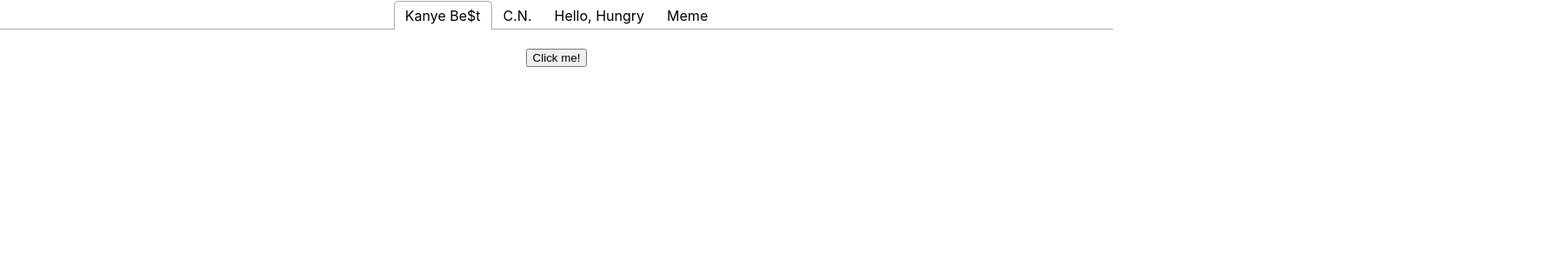
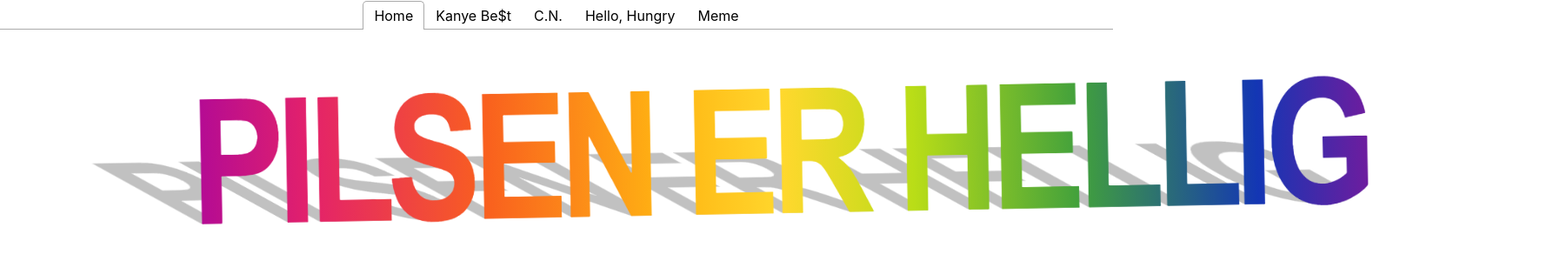
Before and after one commit to Glaum96/laeffa, a React (Create React App) app in the folder frontend/laeffa/: page / in a window 1280 px wide. Shown: the top 300 px of the page at 87% size, 1801 px wide, since content can reach past the window. Built offline with nearby package versions, Linux system fonts and the light colour scheme.

Commit message:
add home tab and word art

```diff
--- /dev/null
+++ b/frontend/laeffa/src/components/HomeTab.tsx
@@ -0,0 +1,9 @@
+import React from 'react'
+
+export function HomeTab() {
+    return (
+        <div>
+            <img alt="" src={process.env.PUBLIC_URL + '/wordart.png'} />
+        </div>
+    )
+}
--- a/frontend/laeffa/src/components/MainContent.tsx
+++ b/frontend/laeffa/src/components/MainContent.tsx
@@ -1,4 +1,4 @@
-import React from 'react'
+import { HomeTab } from './HomeTab';
 import { KanyeTab } from './KanyeTab';
 import { MemeTab } from './MemeTab';
 import { ChuckNorrisTab } from './ChuckNorrisTab';
@@ -11,12 +11,16 @@ export function MainContent() {
         <div >
             <Tabs>
                 <TabList>
+                    <Tab>Home</Tab>
                     <Tab>Kanye Be$t</Tab>
                     <Tab>C.N.</Tab>
                     <Tab>Hello, Hungry</Tab>
                     <Tab>Meme</Tab>
                 </TabList>
 
+                <TabPanel>
+                    <HomeTab />
+                </TabPanel>
                 <TabPanel>
                     <KanyeTab />
                 </TabPanel>
```
Also changed, not shown: frontend/laeffa/public/wordart.png (added).
